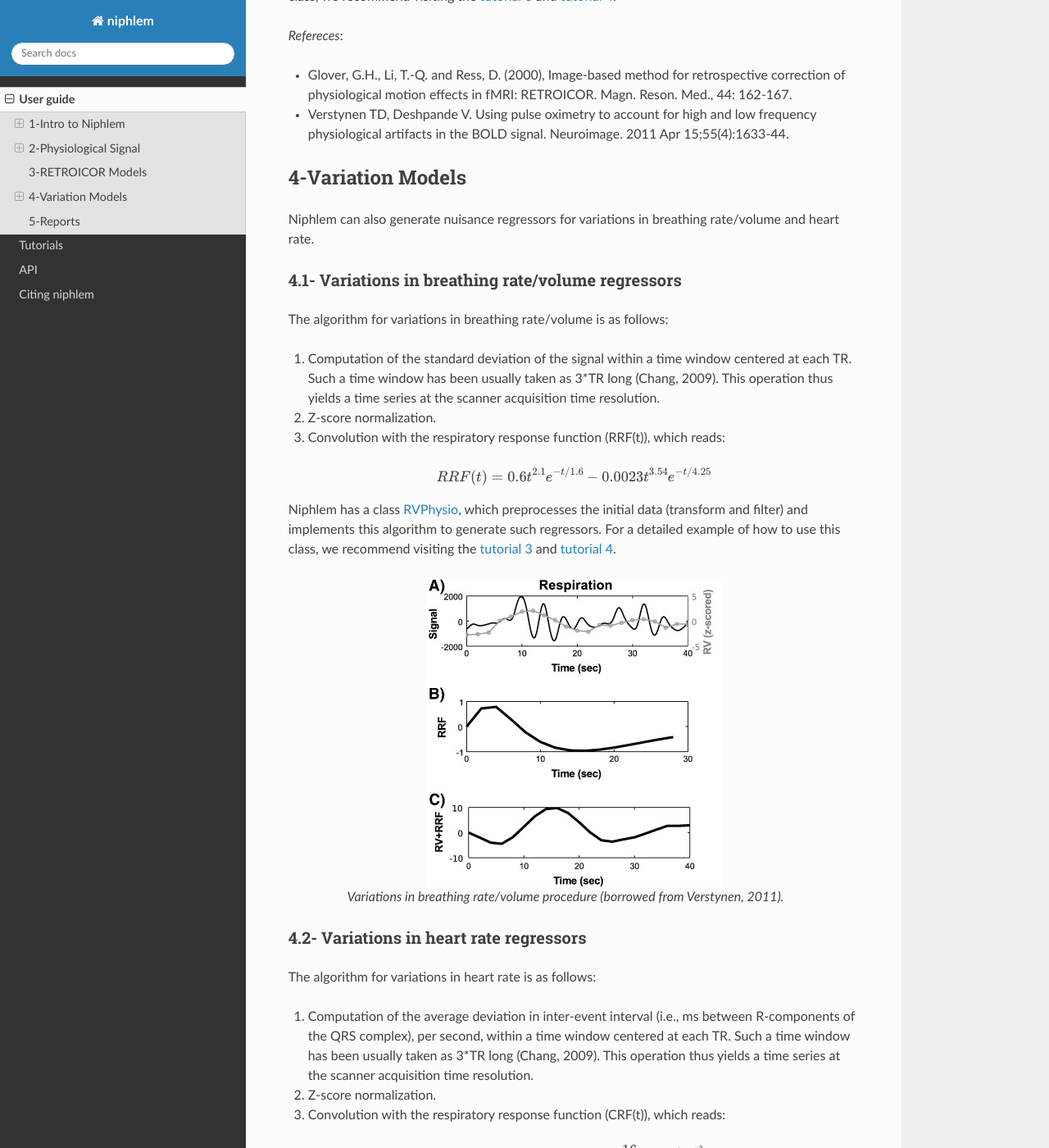
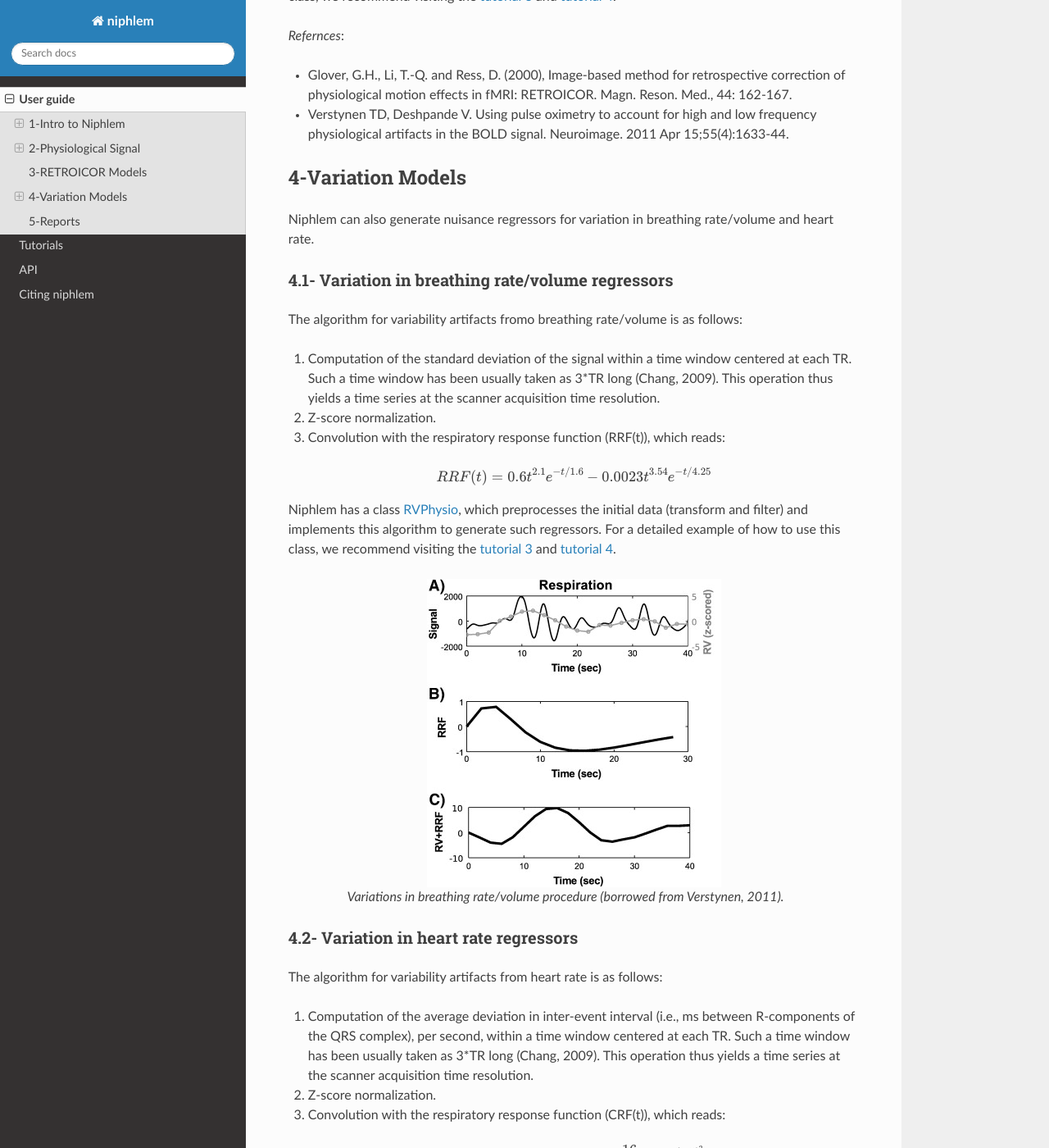
Before and after one commit to CoAxLab/niphlem, a Sphinx documentation site: the page built from docs/user_guide.rst, in a window 1280 px wide and 1400 px high, scrolled down 2399 px. Shown: the whole window at 82% size. Built offline with Sphinx 7.4.7 and the Read the Docs theme 2.0.0, drawn with Linux system fonts in a browser that asks for light colours; pages that are not in the unit, such as notebooks, are missing from menus.

Commit message:
User guide updates

```diff
--- a/docs/user_guide.rst
+++ b/docs/user_guide.rst
@@ -72,7 +72,7 @@ After these four steps, we obtain a series of phase regressors that we can use i
 
 Niphlem has a class `RetroicorPhysio <https://coaxlab.github.io/niphlem/api.html#niphlem.models.RetroicorPhysio>`_, which preprocesses the initial data (transform and filter) and implements this algorithm to generate such regressors. For a detailed example of how to use this class, we recommend visiting the `tutorial 3 <https://coaxlab.github.io/niphlem/tutorials/tutorial3.html>`_ and `tutorial 4 <https://coaxlab.github.io/niphlem/tutorials/tutorial4.html>`_.
 
-*Refereces*:
+*Refernces*:
 
 - Glover, G.H., Li, T.-Q. and Ress, D. (2000), Image-based method for retrospective correction of physiological motion effects in fMRI: RETROICOR. Magn. Reson. Med., 44: 162-167.
 - Verstynen TD, Deshpande V. Using pulse oximetry to account for high and low frequency physiological artifacts in the BOLD signal. Neuroimage. 2011 Apr 15;55(4):1633-44.
@@ -80,13 +80,13 @@ Niphlem has a class `RetroicorPhysio <https://coaxlab.github.io/niphlem/api.html
 4-Variation Models
 ====================
 
-Niphlem can also generate nuisance regressors for variations in breathing rate/volume and heart rate.
+Niphlem can also generate nuisance regressors for variation in breathing rate/volume and heart rate.
 
 
-4.1- Variations in breathing rate/volume regressors
+4.1- Variation in breathing rate/volume regressors
 ------------------------------------------------------------
 
-The algorithm for variations in breathing rate/volume is as follows:
+The algorithm for variability artifacts fromo breathing rate/volume is as follows:
 
 1. Computation of the standard deviation of the signal within a time window centered at each TR. Such a time window has been usually taken as 3*TR long (Chang, 2009). This operation thus yields a time series at the scanner acquisition time resolution.
 2. Z-score normalization.
@@ -106,10 +106,10 @@ Niphlem has a class `RVPhysio <https://coaxlab.github.io/niphlem/api.html#niphle
    Variations in breathing rate/volume procedure (borrowed from Verstynen, 2011).
 
 
-4.2- Variations in heart rate regressors
+4.2- Variation in heart rate regressors
 ------------------------------------------------------------
 
-The algorithm for variations in heart rate is as follows:
+The algorithm for variability artifacts from heart rate is as follows:
 
 1. Computation of the average deviation in inter-event interval (i.e., ms between R-components of the QRS complex), per second,  within a time window centered at each TR. Such a time window has been usually taken as 3*TR long (Chang, 2009). This operation thus yields a time series at the scanner acquisition time resolution.
 2. Z-score normalization.
```
Also changed, not shown: docs/_sources/user_guide.rst.txt (+6 -6 lines), docs/user_guide.html (+10 -10 lines), docs/searchindex.js, 1 other file.
